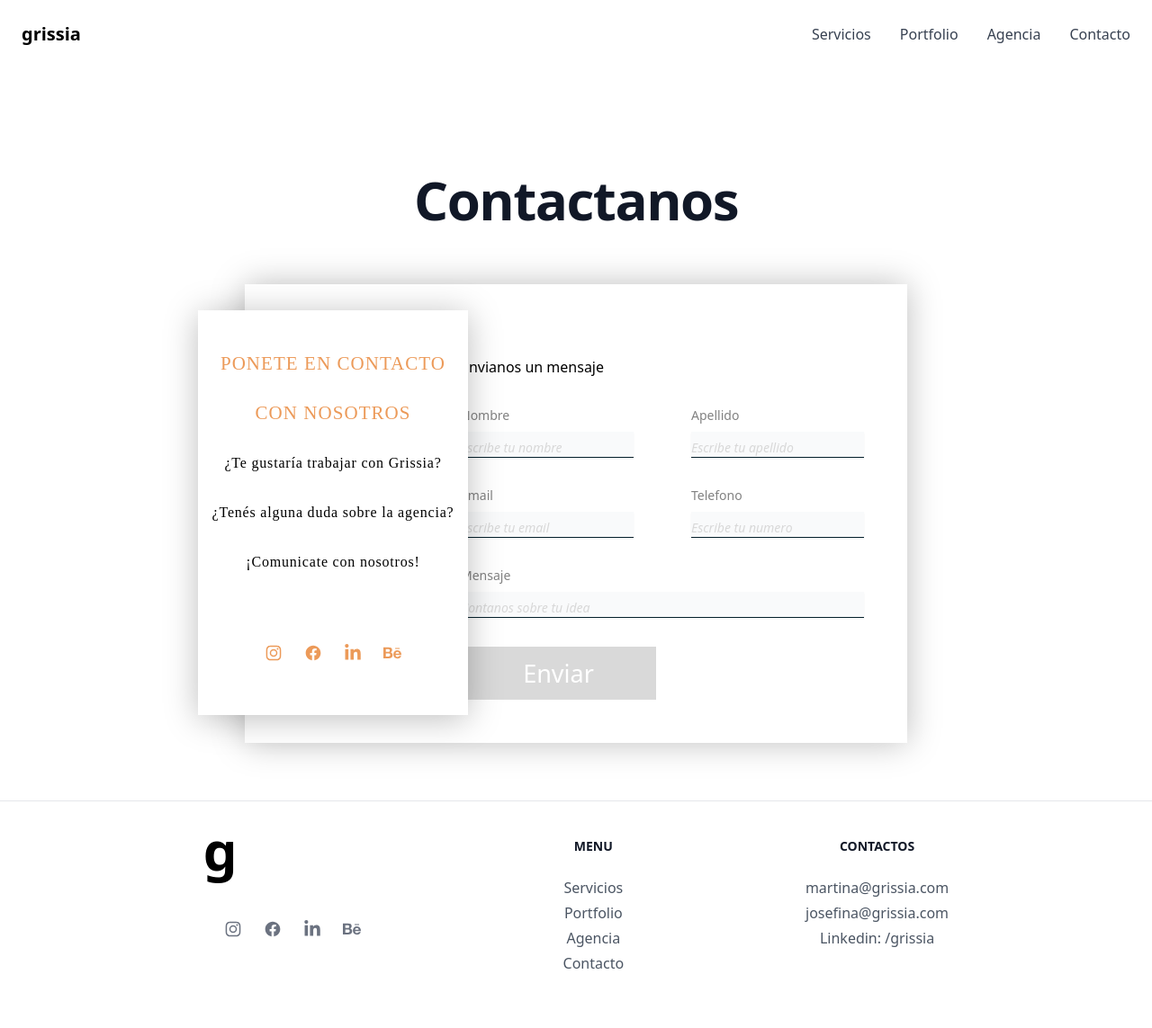
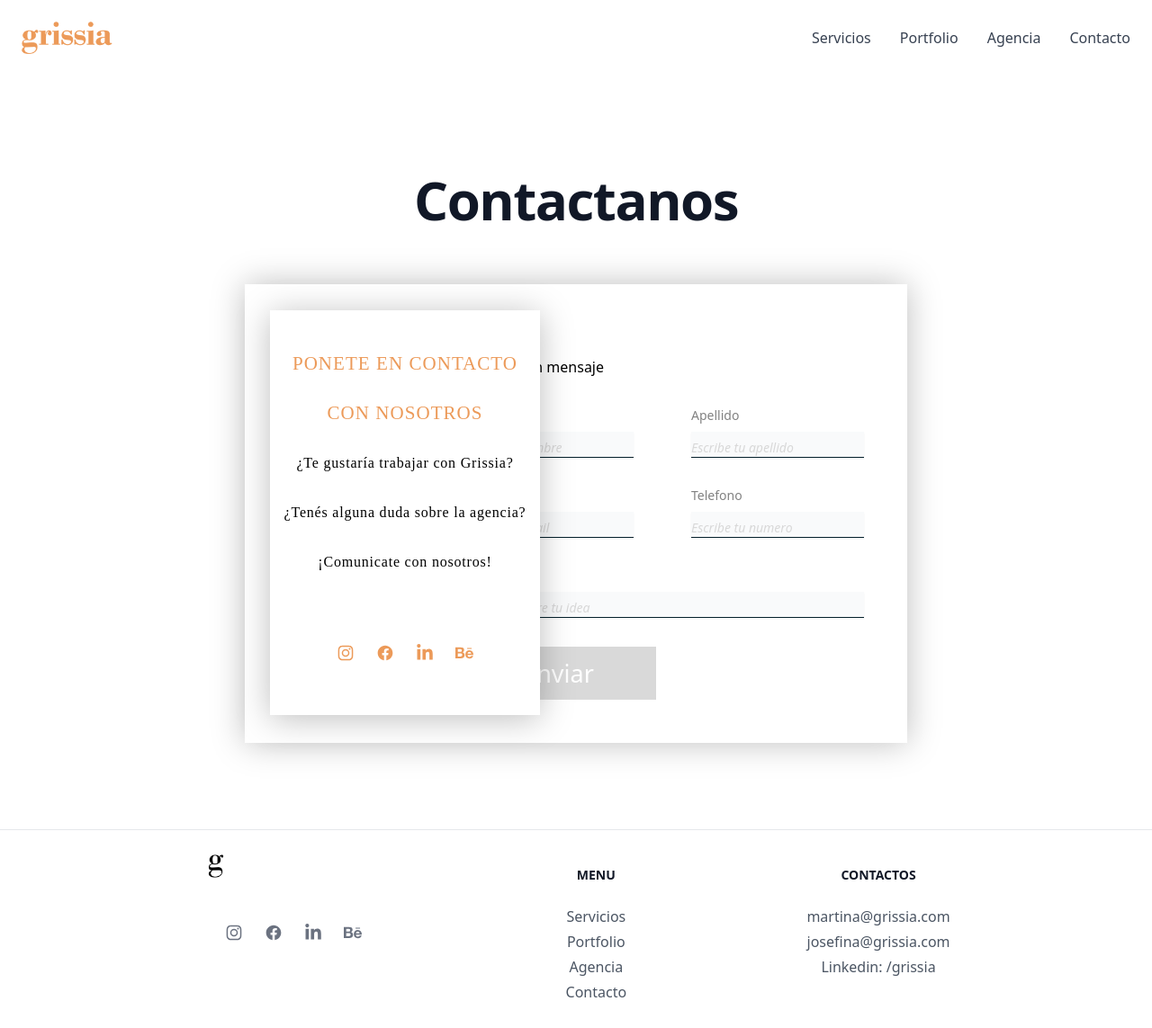
Before and after one commit to VarelaCristianFacundo/Grissia, a website: page pages/contacto.html in a window 1280 px wide. Shown: the whole page at 90% size. Before the commit the page ends 1111 px from the top, so only its background shows below. Drawn offline with nearby package versions, Linux system fonts and the light colour scheme.

Commit message:
agrego logos al site

```diff
--- a/css/contacto.css
+++ b/css/contacto.css
@@ -9,7 +9,7 @@
     position: absolute;
     width: 300px;
     height: 450px;
-    left: 220px;
+    left: 300px;
     top: 345px;
     background: #FFFFFF;
     box-shadow: 0px 4px 35px rgba(0, 0, 0, 0.26);
--- a/pages/contacto.html
+++ b/pages/contacto.html
@@ -7,6 +7,7 @@
     <meta name="viewport" content="width=device-width, initial-scale=1.0">
     <!-- Palabras clave -->
     <meta name="keywords" content="community, manager, community manager, instagram, vender, insta, marca">
+    <link rel="shortcut icon" href="../assets/logo.png">
     <!-- Descripción en la busqueda de google -->
     <meta name="description" content="Queremos ser e l nexo entre tu empresa y el mundo digital">
     <script src="https://cdn.tailwindcss.com"></script>
@@ -22,9 +23,8 @@
     <header>
         <nav class="bg-white border-gray-200 px-4 lg:px-6 py-6 fixed w-full z-10 top-0">
             <div class="flex flex-wrap justify-between items-center mx-auto max-w-screen-xl">
-                <a href="../index.html" class="flex items-center">
-                    <!-- <img src="https://flowbite.com/docs/images/logo.svg" class="mr-3 h-6 sm:h-9" alt="Flowbite Logo" /> -->
-                    <span class="self-center text-xl font-semibold whitespace-nowrap">grissia</span>
+                <a href="index.html" class="flex items-center">
+                    <img src="../assets/grissia.png" class="mr-3 h-6 sm:h-9" alt="Grissia Logo" />
                 </a>
                 <div class="flex items-center lg:order-2">
                     <button data-collapse-toggle="mobile-menu-2" type="button"
@@ -154,15 +154,14 @@
     </section>
 </body>
 
-<hr>
+<hr class="mt-8">
 <footer class="p-4 bg-white sm:p-6">
     <div class="mx-auto max-w-screen-xl">
         <div class="md:flex md:justify-evenly">
             <div class="flex flex-col items-center gap-12">
                 <div class="mb-6 md:mb-0 mr-40">
                     <a href="#" class="flex items-center">
-                        <!-- <img src="https://flowbite.com/docs/images/logo.svg" class="mr-3 h-8" alt="FlowBite Logo" /> -->
-                        <span class="text-6xl font-semibold whitespace-nowrap">g</span>
+                        <img src="../assets/logo.png" class="mr-3 h-8" alt="Grissia Logo" />
                     </a>
                 </div>
                 <div class="sm:flex sm:items-center sm:justify-between">
```
Also changed, not shown: index.html (+3 -4 lines), pages/agencia.html (+5 -6 lines), pages/portfolio.html (+5 -6 lines), pages/servicios.html (+5 -5 lines), assets/grissia.png (added), assets/logo.png (added).
